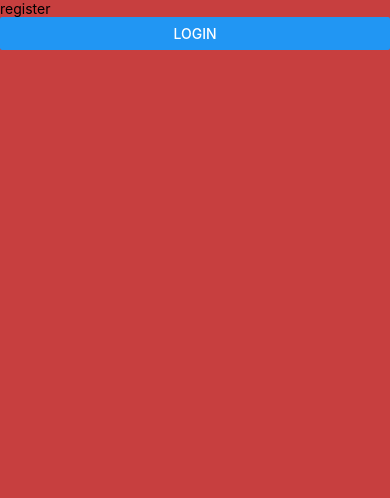
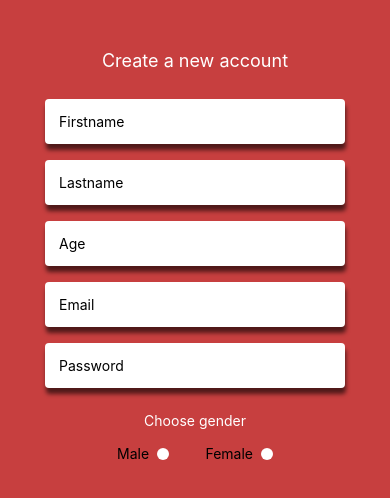
Before and after one commit to GigiDev7/react-native-dating-app, a React Native app in the folder client/: screen /Register in a window 390 px wide. Shown: the top 498 px of the page. Built offline with nearby package versions, Linux system fonts and the light colour scheme.

Commit message:
addec custom radio input component:

```diff
--- a/client/components/ui/Input.js
+++ b/client/components/ui/Input.js
@@ -8,6 +8,7 @@ const Input = ({ placeholder, type }) => {
         secureTextEntry={type === "password"}
         placeholder={placeholder}
         style={styles.input}
+        keyboardType={type === "number" && "number-pad"}
       />
     </View>
   );
--- /dev/null
+++ b/client/components/ui/RadioInput.js
@@ -0,0 +1,36 @@
+import { Pressable, StyleSheet, Text, View } from "react-native";
+
+const RadioInput = ({ label, onPress, condition }) => {
+  return (
+    <Pressable onPress={onPress} style={styles.container}>
+      <Text>{label}</Text>
+      <Pressable onPress={onPress} style={styles.radioButton}>
+        {condition && <View style={styles.inner}></View>}
+      </Pressable>
+    </Pressable>
+  );
+};
+
+const styles = StyleSheet.create({
+  container: {
+    flexDirection: "row",
+    alignItems: "center",
+  },
+  radioButton: {
+    width: 12,
+    height: 12,
+    backgroundColor: "white",
+    borderRadius: "50%",
+    marginLeft: 8,
+    justifyContent: "center",
+    alignItems: "center",
+  },
+  inner: {
+    width: 8,
+    height: 8,
+    backgroundColor: "black",
+    borderRadius: "50%",
+  },
+});
+
+export default RadioInput;
--- a/client/screens/RegisterScreen.js
+++ b/client/screens/RegisterScreen.js
@@ -1,12 +1,73 @@
-import { Button, Text, View } from "react-native";
+import { useState } from "react";
+import {
+  Button,
+  Pressable,
+  Text,
+  View,
+  Keyboard,
+  StyleSheet,
+} from "react-native";
+import Input from "../components/ui/Input";
+import RadioInput from "../components/ui/RadioInput";
 
 const RegisterScreen = ({ navigation }) => {
+  const [userData, setUserData] = useState({
+    firstname: "",
+    lastname: "",
+    age: "",
+    email: "",
+    password: "",
+    gender: "",
+  });
+
+  const selectGender = (value) => {
+    setUserData((prev) => {
+      return { ...prev, gender: value };
+    });
+  };
+
   return (
-    <View>
-      <Text>register</Text>
-      <Button title="Login" onPress={() => navigation.navigate("Login")} />
-    </View>
+    <Pressable style={styles.container} onPress={() => Keyboard.dismiss()}>
+      <Text style={styles.text}>Create a new account</Text>
+      <Input placeholder="Firstname" />
+      <Input placeholder="Lastname" />
+      <Input placeholder="Age" type="number" />
+      <Input placeholder="Email" />
+      <Input placeholder="Password" type="password" />
+      <Text style={{ color: "white", marginTop: 24 }}>Choose gender</Text>
+      <View style={styles.radioContainer}>
+        <RadioInput
+          condition={userData.gender === "Male"}
+          onPress={() => selectGender("Male")}
+          label="Male"
+        />
+        <RadioInput
+          condition={userData.gender === "Female"}
+          onPress={() => selectGender("Female")}
+          label="Female"
+        />
+      </View>
+    </Pressable>
   );
 };
 
+const styles = StyleSheet.create({
+  container: {
+    flex: 1,
+    paddingVertical: 50,
+    alignItems: "center",
+  },
+  text: {
+    color: "white",
+    fontSize: 18,
+    marginBottom: 12,
+  },
+  radioContainer: {
+    marginTop: 16,
+    flexDirection: "row",
+    justifyContent: "space-between",
+    width: "40%",
+  },
+});
+
 export default RegisterScreen;
```
